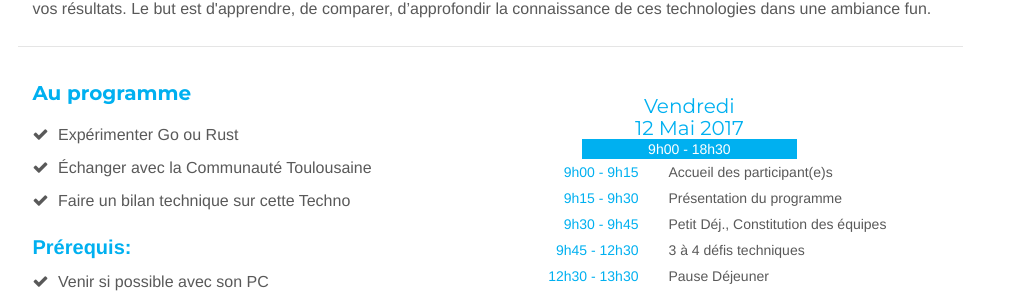
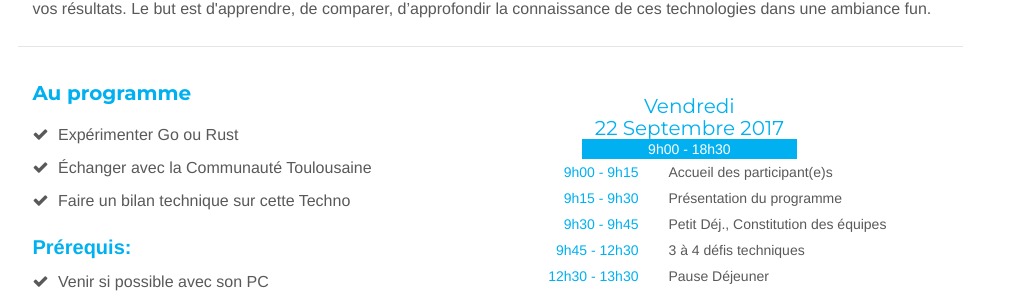
Before and after one commit to monkeytechdays/monkeytechdays.github.io, a Jekyll site: the page built from _posts/2017-09-22-mktd-5.markdown, in a window 1280 px wide. Shown: the part 429-723 px from the top of the page, without its empty margins (150-1166 px from the left). Built offline with Jekyll 4.4.1, drawn with Linux system fonts in a browser that asks for light colours; nearby versions of some CDN libraries; some web fonts are replaced.

Commit message:
Updated mktd#5

```diff
--- a/_posts/2017-09-22-mktd-5.markdown
+++ b/_posts/2017-09-22-mktd-5.markdown
@@ -1,7 +1,7 @@
 ---
 layout: event
 modal-id: 3
-date: 2017-05-12
+date: 2017-9-22
 event: <div>G</div>o vs <div>R</div>ust
 img: /img/events/go-vs-rust.jpg
 header: /img/events/go-vs-rust.jpg
```
